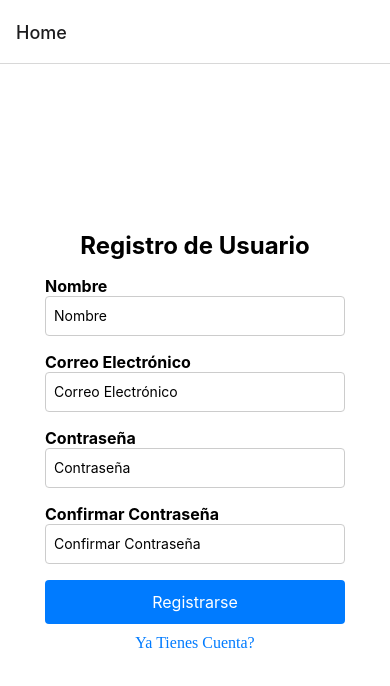
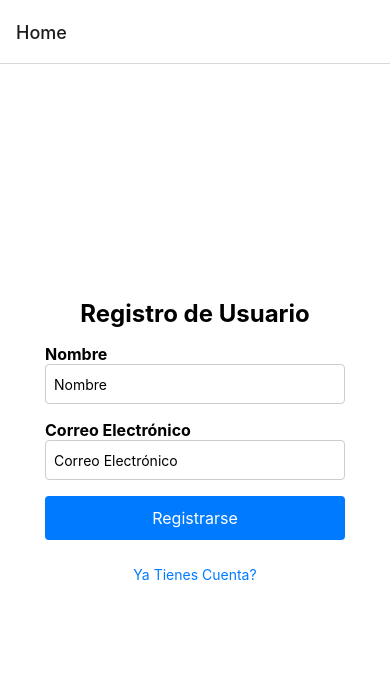
Before and after one commit to ByDiegreeN0/ReactNativeApp2, a React Native app: screen / in a window 390 px wide. Shown: the top 686 px of the page. Built offline with nearby package versions, Linux system fonts and the light colour scheme.

Commit message:
solucione

```diff
--- a/package.json
+++ b/package.json
@@ -21,8 +21,8 @@
     "react-native": "0.74.5",
     "react-native-gesture-handler": "^2.18.1",
     "react-native-reanimated": "^3.15.0",
-    "react-native-safe-area-context": "^4.10.5",
-    "react-native-screens": "3.31.1",
+    "react-native-safe-area-context": "^4.10.9",
+    "react-native-screens": "^3.31.1",
     "react-native-web": "~0.19.10"
   },
   "devDependencies": {
--- a/src/screens/LoginScreen.jsx
+++ b/src/screens/LoginScreen.jsx
@@ -1,8 +1,8 @@
-import React, { useState } from 'react';
-import PropTypes from 'prop-types';
+import React from 'react';
+import { View, Text, TextInput, TouchableOpacity, StyleSheet, Alert } from 'react-native';
+import AsyncStorage from '@react-native-async-storage/async-storage';
 import { useForm, Controller } from 'react-hook-form';
-import { View, Text, TextInput, TouchableOpacity, StyleSheet } from 'react-native';
-import AsyncStorage from '@react-native-async-storage/async-storage';
+import { useNavigation } from '@react-navigation/native';
 
 const FormGroup = ({ id, label, control, rules, errors }) => (
   <View style={styles.formGroup}>
@@ -27,38 +27,22 @@ const FormGroup = ({ id, label, control, rules, errors }) => (
   </View>
 );
 
-FormGroup.propTypes = {
-  id: PropTypes.string.isRequired,
-  label: PropTypes.string.isRequired,
-  control: PropTypes.object.isRequired,
-  rules: PropTypes.object.isRequired,
-  errors: PropTypes.object.isRequired,
-};
-
-const Signin = ({ onLogin }) => {
-  const {
-    control,
-    handleSubmit,
-    formState: { errors },
-  } = useForm();
-  const [showDialog, setShowDialog] = useState(false);
+const Signin = () => {
+  const { control, handleSubmit, formState: { errors } } = useForm();
+  const navigation = useNavigation();
 
   const onSubmit = async (data) => {
-    console.log(data);
-    setShowDialog(true);
-  };
+    try {
+      const storedEmail = await AsyncStorage.getItem('email');
+      const storedPassword = await AsyncStorage.getItem('password');
 
-  const handleKeepSession = async (keep) => {
-    try {
-      if (keep) {
-        await AsyncStorage.setItem('isAuthenticated', 'true');
+      if (data.email === storedEmail && data.password === storedPassword) {
+        navigation.navigate('DashboardScreen'); // Redirige al DashboardScreen
       } else {
-        await AsyncStorage.setItem('isAuthenticated', 'true');
+        Alert.alert('Error', 'Correo electrónico o contraseña incorrectos');
       }
-      setShowDialog(false);
-      onLogin();
     } catch (error) {
-      console.error('Error storing authentication status:', error);
+      console.error('Error retrieving data:', error);
     }
   };
 
@@ -96,20 +80,15 @@ const Signin = ({ onLogin }) => {
           <Text style={styles.buttonText}>Iniciar Sesión</Text>
         </TouchableOpacity>
 
-        <TouchableOpacity style={styles.redired}>Ya Tienes Cuenta?</TouchableOpacity>
-
+        <TouchableOpacity
+          style={styles.redirect}
+          onPress={() => navigation.navigate('RegisterScreen')} // Redirige al RegisterScreen
+        >
+          <Text style={styles.textRedirect}>No Tienes Cuenta?</Text>
+        </TouchableOpacity>
       </View>
-      <CustomDialog
-        visible={showDialog}
-        onClose={() => setShowDialog(false)}
-        onConfirm={handleKeepSession}
-      />
     </View>
   );
-};
-
-Signin.propTypes = {
-  onLogin: PropTypes.func.isRequired,
 };
 
 const styles = StyleSheet.create({
@@ -120,24 +99,10 @@ const styles = StyleSheet.create({
     padding: 16,
     backgroundColor: '#fff',
   },
-  welcome: {
-    marginBottom: 24,
-  },
   title: {
     fontSize: 24,
     fontWeight: 'bold',
     marginBottom: 8,
-  },
-  text: {
-    fontSize: 16,
-    marginBottom: 16,
-  },
-  redirectText: {
-    fontSize: 16,
-    color: '#007bff',
-  },
-  link: {
-    fontWeight: 'bold',
   },
   formContainer: {
     marginTop: 24,
@@ -176,7 +141,10 @@ const styles = StyleSheet.create({
     color: '#fff',
     fontSize: 16,
   },
-  redired: {
+  redirect: {
+    width: '100%'
+  },
+  textRedirect: {
     textAlign: "center",
     color: "#007bff",
     margin: 10,
--- a/src/screens/RegisterScreen.jsx
+++ b/src/screens/RegisterScreen.jsx
@@ -24,14 +24,9 @@ const FormGroup = ({ id, label, control, rules, errors, secureTextEntry = false
     {errors[id] && <Text style={styles.errorMessage}>{errors[id].message}</Text>}
   </View>
 );
-const Signup = ({ onRegister }) => {
-  const {
-    control,
-    handleSubmit,
-    formState: { errors },
-    watch,
-    trigger,
-  } = useForm();
+
+const Signup = ({ navigation }) => {
+  const { control, handleSubmit, formState: { errors }, watch, trigger } = useForm();
   const [step, setStep] = useState(1);
   const [showDialog, setShowDialog] = useState(false);
   const password = watch("password");
@@ -44,26 +39,15 @@ const Signup = ({ onRegister }) => {
       const isValid = await trigger(["password", "passwordConfirm"]);
       if (isValid) {
         try {
-          await AsyncStorage.setItem('isAuthenticated', 'true');
-          onRegister();
-          setShowDialog(true);
+          await AsyncStorage.setItem('userName', data.name);
+          await AsyncStorage.setItem('userEmail', data.email);
+          await AsyncStorage.setItem('userPassword', data.password);
+          Alert.alert('Registro exitoso', 'Puedes iniciar sesión ahora');
+          navigation.navigate('Signin'); // Redirige a la pantalla de inicio de sesión
         } catch (error) {
-          console.error('Error storing authentication status:', error);
+          console.error('Error storing registration data:', error);
         }
       }
-    }
-  };
-
-  const handleKeepSession = async (keep) => {
-    try {
-      if (keep) {
-        await AsyncStorage.setItem('session', 'local');
-      } else {
-        await AsyncStorage.setItem('session', 'session');
-      }
-      setShowDialog(false);
-    } catch (error) {
-      console.error('Error handling session storage:', error);
     }
   };
 
@@ -71,6 +55,8 @@ const Signup = ({ onRegister }) => {
     <View style={styles.container}>
       <Text style={styles.title}>Registro de Usuario</Text>
       <View style={styles.stepContainer}>
+        {step === 1 && (
+          <>
             <FormGroup
               id="name"
               label="Nombre"
@@ -91,6 +77,10 @@ const Signup = ({ onRegister }) => {
               }}
               errors={errors}
             />
+          </>
+        )}
+        {step === 2 && (
+          <>
             <FormGroup
               id="password"
               label="Contraseña"
@@ -117,10 +107,17 @@ const Signup = ({ onRegister }) => {
               errors={errors}
               secureTextEntry
             />
+          </>
+        )}
         <TouchableOpacity style={styles.button} onPress={handleSubmit(onSubmit)}>
           <Text style={styles.buttonText}>Registrarse</Text>
         </TouchableOpacity>
-          <TouchableOpacity style={styles.redired}>Ya Tienes Cuenta?</TouchableOpacity>
+        <TouchableOpacity
+          style={styles.redirect}
+          onPress={() => navigation.navigate('Signin')}
+        >
+          <Text style={styles.textRedirect}>Ya Tienes Cuenta?</Text>
+        </TouchableOpacity>
       </View>
     </View>
   );
@@ -175,7 +172,10 @@ const styles = StyleSheet.create({
     color: '#fff',
     fontSize: 16,
   },
-  redired: {
+  redirect: {
+    marginTop: 16,
+  },
+  textRedirect: {
     textAlign: "center",
     color: "#007bff",
     margin: 10,
```
Also changed, not shown: 1 other file (tests, documents, lock files or other folders). Lines whose indentation alone changed are shown as unchanged.
